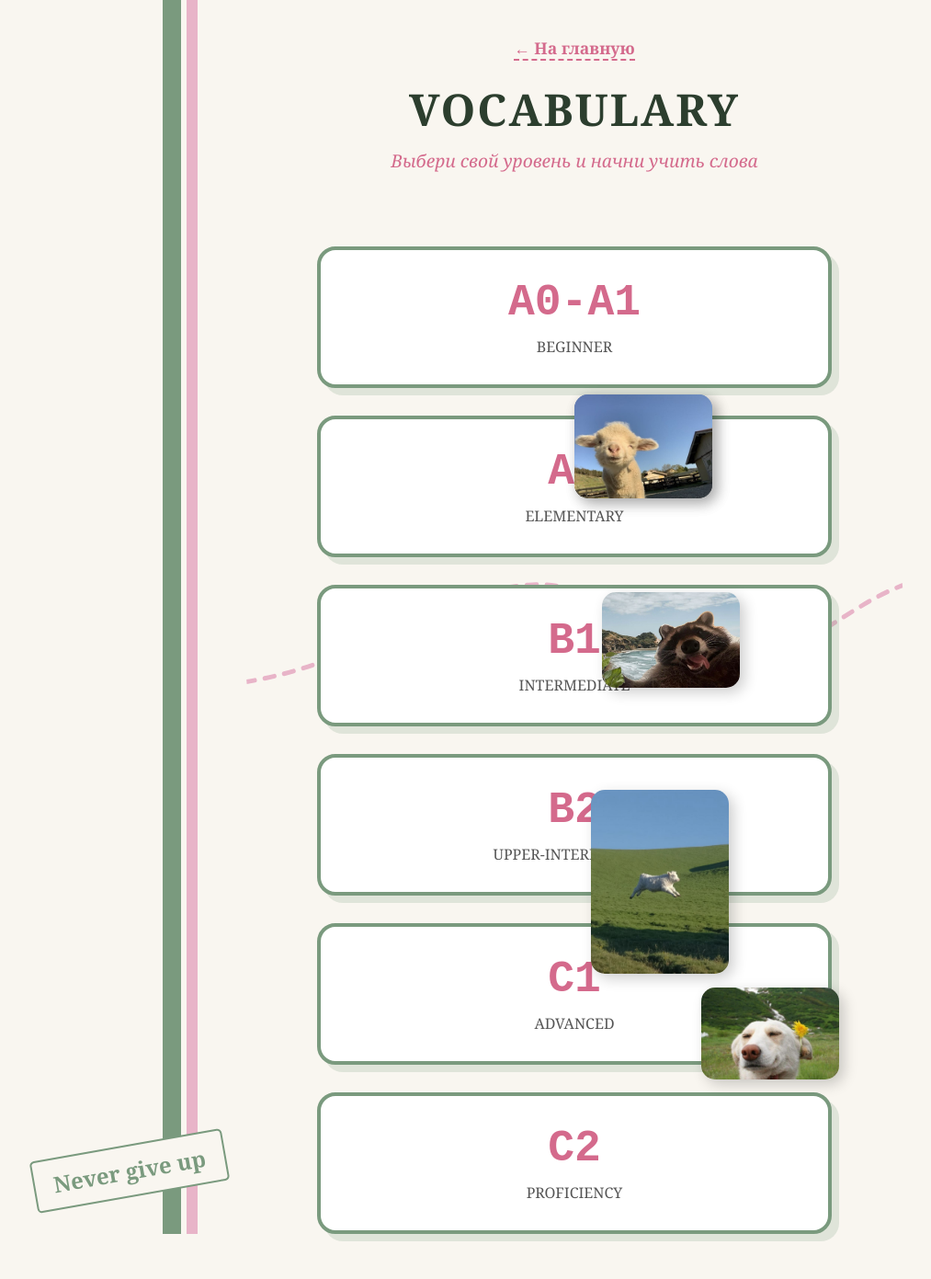
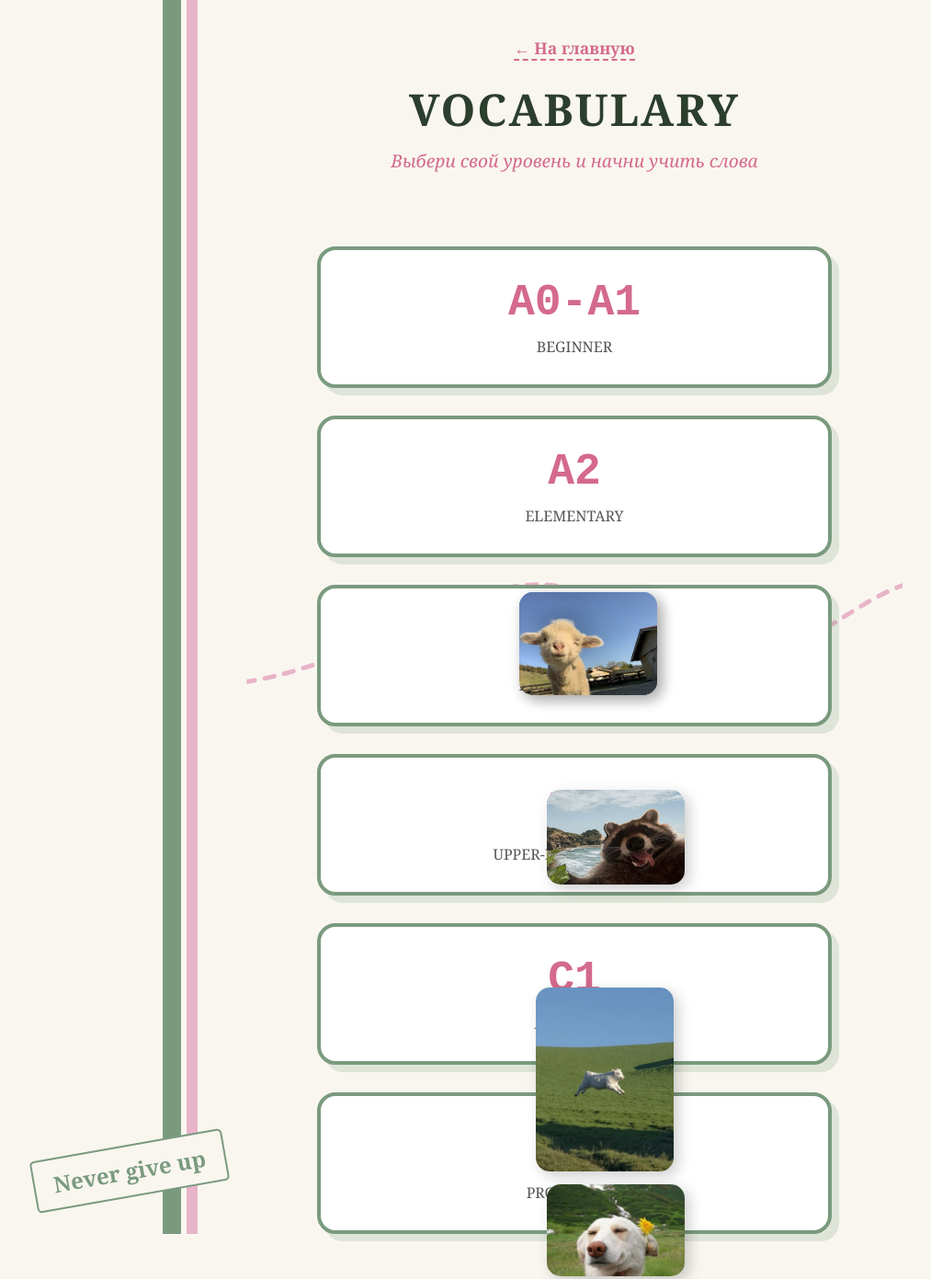
Before and after one commit to anya-eng-lab/anya-eng-lab.github.io, a plain HTML site: page vocabulary.html in a window 1280 px wide. Shown: the top 1391 px of the page at 92% size, without its empty margins (15-1028 px from the left). Drawn offline with Linux system fonts and the light colour scheme.

Commit message:
Update vocabulary.html

```diff
--- a/vocabulary.html
+++ b/vocabulary.html
@@ -12,10 +12,10 @@
     box-shadow: 5px 5px 15px rgba(0,0,0,0.2); /* Легкая тень */
     z-index: 10;
 }
-.img-1 { right: 25%; top: 15%; }  /* Ягненок наверху */
-.img-2 { right: 20%; top: 35%; }  /* Енот */
-.img-3 { right: 22%; top: 55%; }  /* Летящий ягненок */
-.img-4 { right: 2%;  top: 75%; }  /* Собака с цветком */
+.img-1 { right: 35%; top: 35%; }  /* Ягненок наверху */
+.img-2 { right: 30%; top: 55%; }  /* Енот */
+.img-3 { right: 32%; top: 75%; }  /* Летящий ягненок */
+.img-4 { right: 30%;  top: 95%; }  /* Собака с цветком */
         * {
             box-sizing: border-box;
             margin: 0;
```
